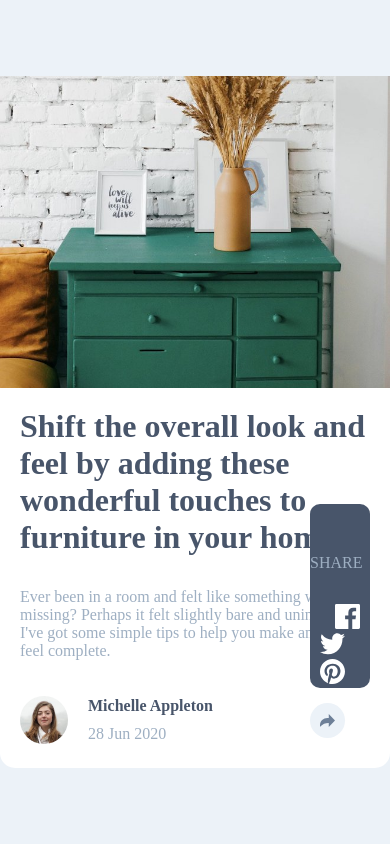
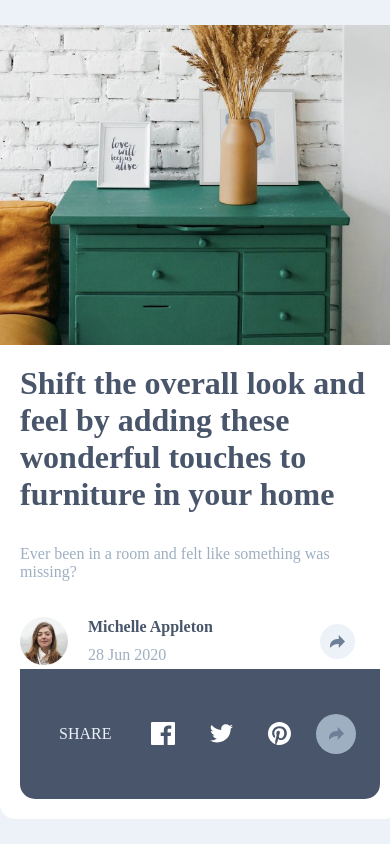
Before and after one commit to amellahdev-glitch/Article-preview-component, a plain HTML site: page index.html in a window 390 px wide. Drawn offline with Linux system fonts and the light colour scheme.

Commit message:
final result

```diff
--- a/index.html
+++ b/index.html
@@ -29,38 +29,44 @@
           Shift the overall look and feel by adding these wonderful
           touches to furniture in your home
         </h1>
+
         <p>
-          Ever been in a room and felt like something was missing? Perhaps
-          it felt slightly bare and uninviting. I've got some simple tips
-          to help you make any room feel complete.
+          Ever been in a room and felt like something was missing?
         </p>
 
-        <div class="profile">
+        <!-- PROFILE -->
+        <div class="profile" id="profile">
+
           <div class="flex">
             <img class="michelle" src="images/avatar-michelle.jpg" alt="">
+
             <span class="column">
               <p>Michelle Appleton</p>
               <p>28 Jun 2020</p>
             </span>
           </div>
 
-          <div>
-            <div class="share-container">
-              <div class="share" id="share">
-                <img src="images/icon-share.svg" alt="">
-              </div>
-              <div class="share-popup" id="sharePopup">
-                <span>
-                  <p>SHARE</p>
-                </span>
-                <img src="images/icon-facebook.svg">
-                <img src="images/icon-twitter.svg">
-                <img src="images/icon-pinterest.svg">
-              </div>
-            </div>
+          <div class="share" id="share">
+            <img src="images/icon-share.svg" alt="">
           </div>
 
         </div>
+
+        <!-- POPUP -->
+        <div class="share-popup" id="sharePopup">
+
+          <p>SHARE</p>
+
+          <img src="images/icon-facebook.svg" alt="">
+          <img src="images/icon-twitter.svg" alt="">
+          <img src="images/icon-pinterest.svg" alt="">
+
+          <div class="share-mobile active" id="share">
+            <img src="images/icon-share.svg" alt="">
+          </div>
+
+        </div>
+
 
       </div>
 
--- a/script.js
+++ b/script.js
@@ -1,12 +1,15 @@
-const popUp = document.getElementById("sharePopup")
-const btn = document.getElementById("share")
+const shareBtn = document.querySelector(".share");
+const popup = document.querySelector(".share-popup");
+const profile = document.querySelector(".profile");
+const shareMobile = document.querySelector(".share-mobile")
 
-btn.addEventListener("click", () => {
+shareBtn.addEventListener("click", () => {
+    popup.classList.toggle("active");
+    profile.classList.toggle("hide");
+});
 
-    if (popUp.classList.contains("active")) {
-        popUp.classList.remove("active");
-    } else {
-        popUp.classList.add("active");
-    }
 
+shareMobile.addEventListener("click", () => {
+    popup.classList.toggle("active");
+    profile.classList.toggle("hide");
 });
--- a/style.css
+++ b/style.css
@@ -99,6 +99,11 @@ main {
     padding: 0.3rem 0;
 }
 
+.hide {
+    display: none;
+}
+
+
 .profile .share {
     width: 35px;
     height: 35px;
@@ -124,15 +129,16 @@ main {
 
 /* menu */
 
-.share-container {
+.profile {
     position: relative;
 }
 
 .share-popup {
+    display: flex;
     position: absolute;
-    left: 50%;
-    bottom: calc(100% + 15px);
-    transform: translateX(-50%);
+    right: 0;
+    /* bottom: calc(100% + 15px); */
+    transform: translateY(-150px);
     background-color: var(--veryDarkBlue);
     border-radius: 10px;
     transition: 0.3s;
@@ -161,7 +167,7 @@ main {
     border-color: var(--veryDarkBlue) transparent transparent transparent;
 } */
 
-.share-popup span {
+.share-popup p {
     font-size: 16px;
     color: var(--lightGrayBlue);
     padding: 0 15px;
@@ -181,6 +187,16 @@ main {
     visibility: visible;
 }
 
+.share-mobile {
+    display: none;
+    background-color: var(--desaturatedDarkBlue);
+    height: 40px;
+    width: 40px;
+    border-radius: 50%;
+    padding: 10px;
+}
+
+
 @media (min-width: 320px) and (max-width: 786px) {
     .card {
         flex-direction: column;
@@ -194,5 +210,25 @@ main {
         display: block;
     }
 
+    .share-popup {
+        position: static;
+        transform: none;
+        width: 100%;
+        border-radius: 0 0 15px 15px;
+        padding: 1.5rem;
+        display: flex;
+        align-items: center;
+        gap: 15px;
+    }
+
+    .share-mobile {
+        display: flex;
+        justify-content: center;
+        align-items: center;
+    }
+
+
+
+
 
 }
```
